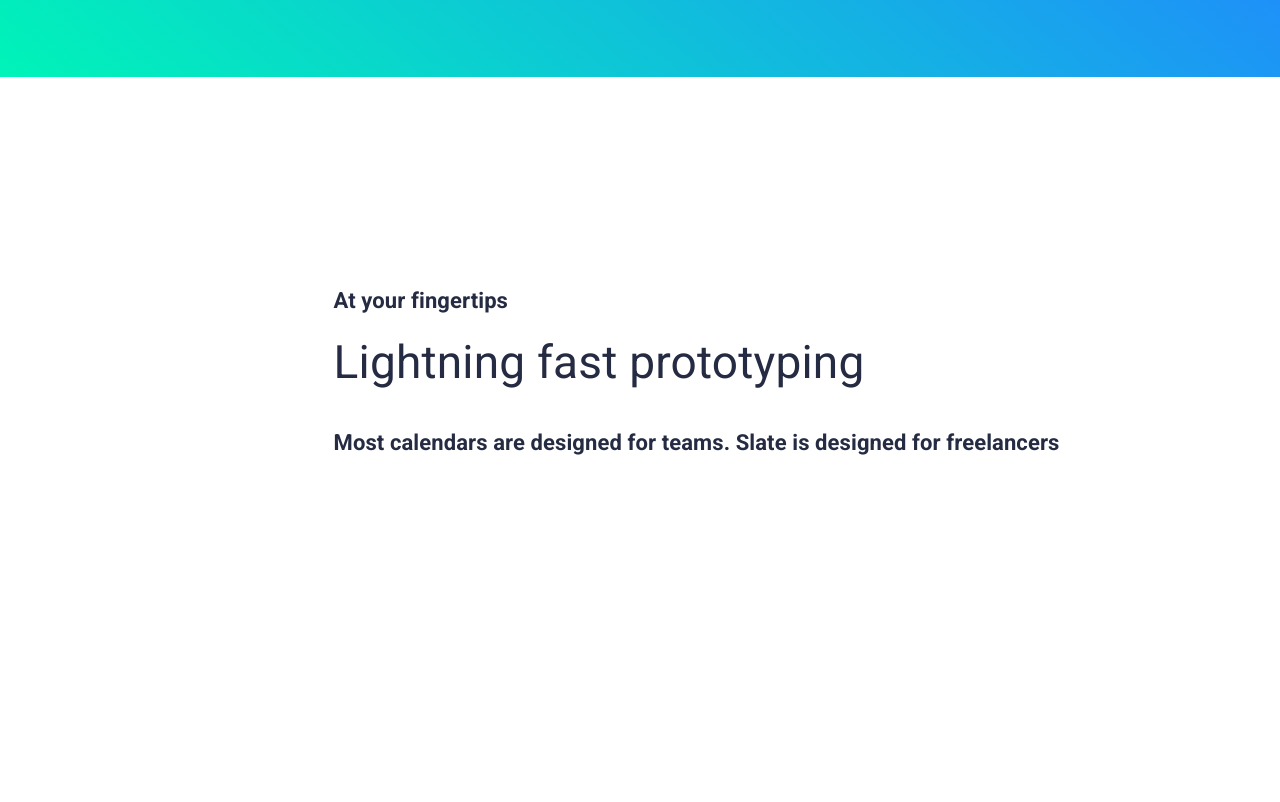
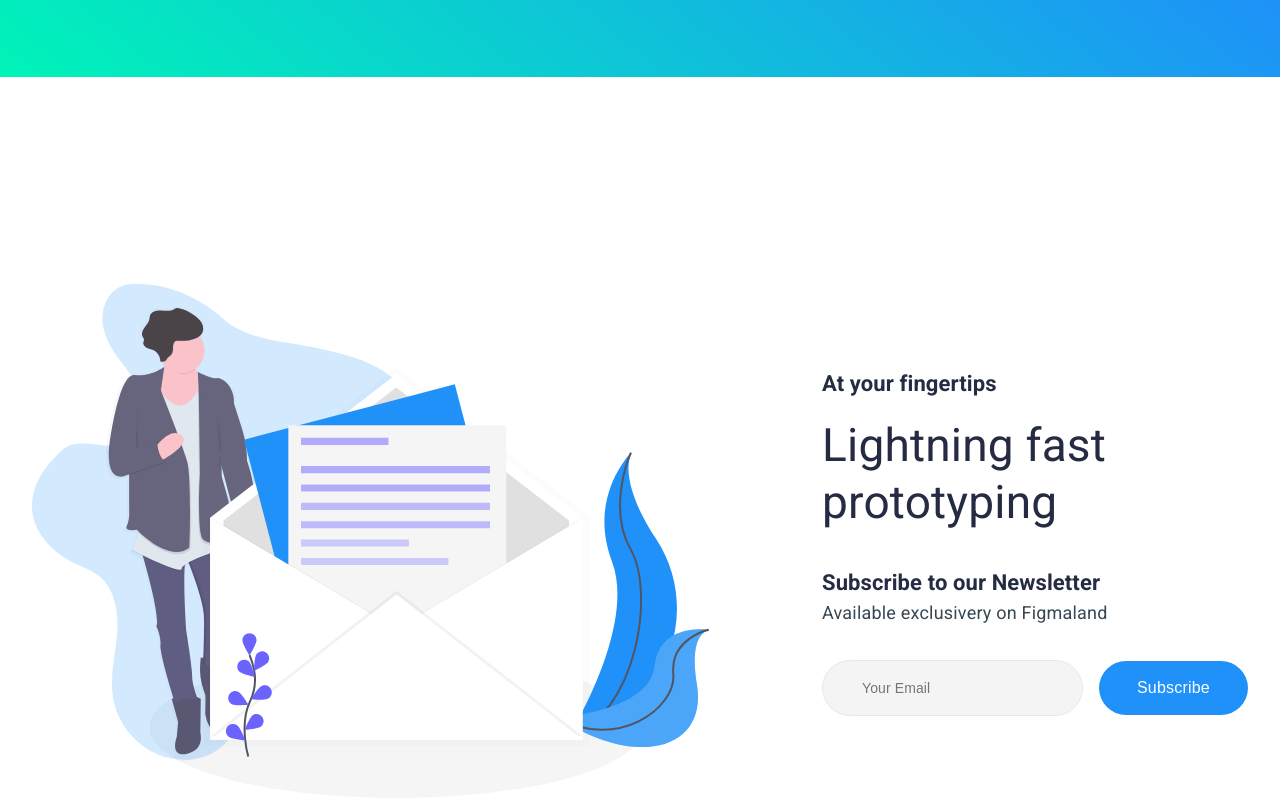
Before and after one commit to kostyalucker/figma__land_blue, a website: page src/index.html in a window 1280 px wide. Shown: the part 3416-4218 px from the top of the page. Before the commit the page ends 3975 px from the top, so only its background shows below. Drawn offline with Linux system fonts and the light colour scheme.

Commit message:
сверстал subscribe

```diff
--- a/src/index.html
+++ b/src/index.html
@@ -87,15 +87,18 @@
     </div>
   </section>
   <section class="subscribe">
-    <img src="" alt="" class="subscribe__img">
+    <img src="img/subscribe-desktop.svg" alt="" class="subscribe__img">
     <div class="subscribe__content">
-      <p class="subscribe__subtitle">At your fingertips</p>
-      <h2 class="subscribe__title">Lightning fast prototyping</h2>
-      <p class="subscribe__text">Most calendars are designed for teams.
-        Slate is designed for freelancers</p>
-      <div class="subscribe__content">
-
+      <div class="subscribe__info-wrap">
+        <p class="subscribe__subtitle">At your fingertips</p>
+        <h2 class="subscribe__title">Lightning fast prototyping</h2>
+        <p class="subscribe__text">Subscribe to our Newsletter</p>
+        <p class="subscribe__subtext">Available exclusivery on Figmaland</p>
       </div>
+      <form class="subscribe__form">
+        <input type="email" class="subscribe__email" placeholder="Your Email">
+        <button class="subscribe__button">Subscribe</button>
+      </form>
     </div>
   </section>
 </main>
--- a/src/scss/blocks/subscribe.scss
+++ b/src/scss/blocks/subscribe.scss
@@ -0,0 +1,84 @@
+.subscribe {
+  display: flex;
+  justify-content: center;
+  flex-wrap: wrap;
+  align-items: center;
+  margin-top: 207px;
+  margin-bottom: 100px;
+}
+
+.subscribe__img {
+  margin-right: 113px;
+}
+
+.subscribe__content {
+  display: flex;
+  flex-direction: column;
+  justify-content: start;
+}
+
+.subscribe__info-wrap {
+  display: flex;
+  flex-direction: column;
+  justify-content: start;
+  max-width: 300px;
+}
+
+.subscribe__subtitle {
+  margin: 0;
+  margin-bottom: 17px;
+
+  @include font(22, 33, 700);
+  color: #252B42;
+  letter-spacing: 0.1px;
+}
+
+.subscribe__title {
+  margin: 0;
+  margin-bottom: 35px;
+
+  @include font(46, 57, 400);
+  color: #252B42;
+  letter-spacing: 0.2px;
+}
+
+.subscribe__text {
+  margin: 0;
+
+  @include font(22, 33, 700);
+  color: #252B42;
+  letter-spacing: 0.1px;
+}
+
+.subscribe__subtext {
+  margin: 0;
+  margin-bottom: 34px;
+
+  @include font(18, 27, 400);
+  color: #374754;
+  letter-spacing: 0.2px;
+}
+
+.subscribe__email {
+  padding: 19px 39px;
+  background: #F4F4F4;
+  border: 1px solid #E8E8E8;
+  border-radius: 39px;
+  margin-right: 12px;
+
+  @include font(14, 16, 400);
+  color: #18171D;
+  letter-spacing: 0.1px;
+}
+
+.subscribe__button {
+  padding: 19px 38px;
+  background: #2091F9;
+  border-radius: 35px;
+  cursor: pointer;
+  border: none;
+
+  @include font(16, 16, 500);
+  color: #FFFFFF;
+  letter-spacing: 0.2px;
+}
--- a/src/scss/styles.scss
+++ b/src/scss/styles.scss
@@ -4,5 +4,6 @@
 @import "blocks/header-menu.scss";
 @import "blocks/features.scss";
 @import "blocks/plans.scss";
+@import "blocks/subscribe.scss";
 @import "blocks/wrap.scss";
 @import "global.scss";
```
